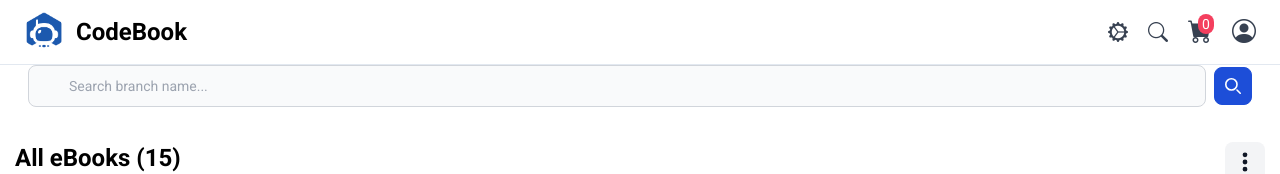
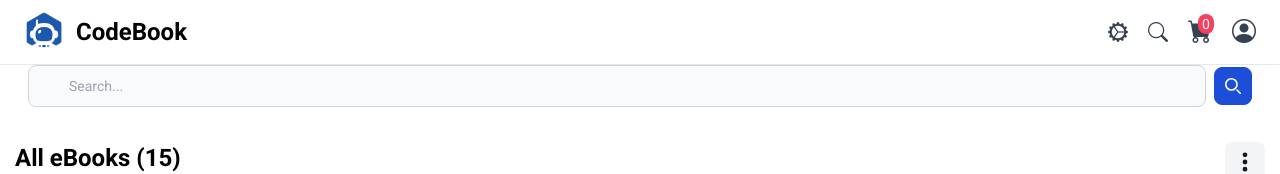
Before and after one commit to ToobaJamal/ecommerce, a React (Vite) app: page /products in a window 1280 px wide. Both pictures are taken after a click on the element 1158 px from the left and 32 px from the top of the page. Shown: the top 174 px of the page. Built offline with nearby package versions, Linux system fonts and the light colour scheme; data requests are answered from the project's data file.

Commit message:
Add search functionality

```diff
--- a/src/components/Layouts/Header.jsx
+++ b/src/components/Layouts/Header.jsx
@@ -36,7 +36,7 @@
             </div>
         </nav>
 
-        {search && <Search />}
+        {search && <Search setSearch={setSearch}/>}
 
   </header>
   )
--- a/src/components/Sections/Search.jsx
+++ b/src/components/Sections/Search.jsx
@@ -1,14 +1,20 @@
-export const Search = () => {
+import { useRef } from "react";
+import { useNavigate } from "react-router-dom";
+
+export const Search = ({setSearch}) => {
+    const navigate = useNavigate();
+    const searchRef = useRef();
+
+    function handleSubmit(event) {
+        event.preventDefault();
+        setSearch(false)
+        navigate(`/products?q=${searchRef.current.value}`);
+    }
   return (
-        <form className="flex items-center sm:mx-4 md:mx-7">
+        <form onSubmit={handleSubmit} className="flex items-center sm:mx-4 md:mx-7">
             <label htmlFor="simple-search" className="sr-only">Search</label>
             <div className="relative w-full">
-                {/* <div className="absolute inset-y-0 left-0 flex items-center pl-3 pointer-events-none">
-                    <svg className="w-4 h-4 text-gray-500 dark:text-gray-400" aria-hidden="true" xmlns="http://www.w3.org/2000/svg" fill="none" viewBox="0 0 18 20">
-                        <path stroke="currentColor" stroke-linecap="round" stroke-linejoin="round" stroke-width="2" d="M3 5v10M3 5a2 2 0 1 0 0-4 2 2 0 0 0 0 4Zm0 10a2 2 0 1 0 0 4 2 2 0 0 0 0-4Zm12 0a2 2 0 1 0 0 4 2 2 0 0 0 0-4Zm0 0V6a3 3 0 0 0-3-3H9m1.5-2-2 2 2 2"/>
-                    </svg>
-                </div> */}
-                <input type="text" id="simple-search" className="bg-gray-50 border border-gray-300 text-gray-900 text-sm rounded-lg focus:ring-blue-500 focus:border-blue-500 block w-full pl-10 p-2.5  dark:bg-gray-700 dark:border-gray-600 dark:placeholder-gray-400 dark:text-white dark:focus:ring-blue-500 dark:focus:border-blue-500" placeholder="Search branch name..." required />
+                <input ref={searchRef} type="text" id="simple-search" className="bg-gray-50 border border-gray-300 text-gray-900 text-sm rounded-lg focus:ring-blue-500 focus:border-blue-500 block w-full pl-10 p-2.5  dark:bg-gray-700 dark:border-gray-600 dark:placeholder-gray-400 dark:text-white dark:focus:ring-blue-500 dark:focus:border-blue-500" placeholder="Search..." required />
             </div>
             <button type="submit" className="p-2.5 ml-2 text-sm font-medium text-white bg-blue-700 rounded-lg border border-blue-700 hover:bg-blue-800 focus:ring-4 focus:outline-none focus:ring-blue-300 dark:bg-blue-600 dark:hover:bg-blue-700 dark:focus:ring-blue-800">
                 <svg className="w-4 h-4" aria-hidden="true" xmlns="http://www.w3.org/2000/svg" fill="none" viewBox="0 0 20 20">
--- a/src/pages/Products/ProductsList.jsx
+++ b/src/pages/Products/ProductsList.jsx
@@ -1,18 +1,22 @@
 import { useState, useEffect } from "react";
 import { ProductCard } from "../../components/Elements/ProductCard";
 import { FilterBar } from "./components/FilterBar";
+import { useLocation } from "react-router-dom";
 
 export const ProductsList = () => {
   const [show, setShow] = useState(false);
   const [products, setProducts] = useState([]);
+  const search = useLocation().search;
+  const query = new URLSearchParams(search).get("q")
+
   useEffect(() => {
     async function fetchProducts() {
-      const response = await fetch("http://localhost:3000/products")
+      const response = await fetch(`http://localhost:3000/products?name_like=${query ? query : ""}`)
       const json = await response.json()
       setProducts(json)
     }
     fetchProducts()
-  }, [])
+  }, [query])
   return (
     <main>
         <section className="my-5">
```
